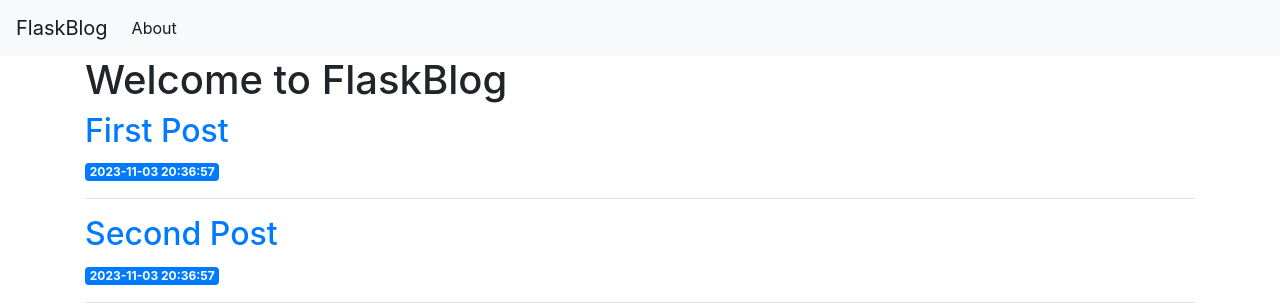
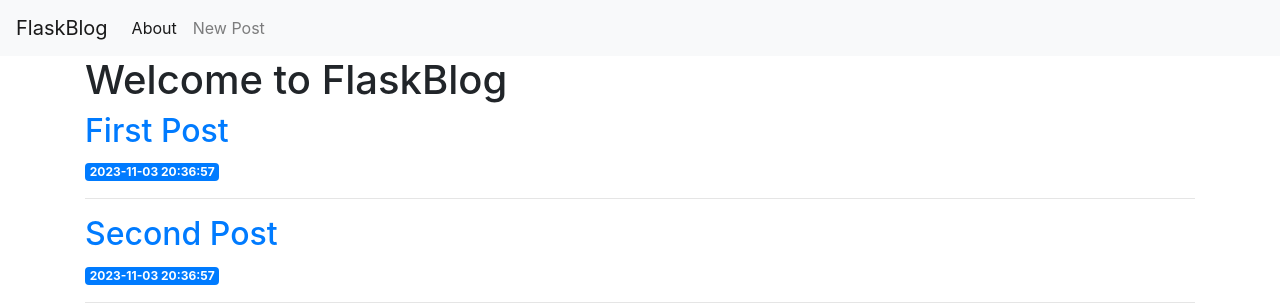
Before and after one commit to shakani/flask_blog, a Flask app: page / in a window 1280 px wide. Shown: the top 307 px of the page. Run offline with Flask 3, Linux system fonts and the light colour scheme; data comes from the database, SQL or seed files in the repository; some libraries are stand-ins or nearby versions.

Commit message:
Navlink to create post; displays flashed messages

```diff
--- a/templates/base.html
+++ b/templates/base.html
@@ -21,10 +21,16 @@
             <li class="nav-item active">
                 <a class="nav-link" href="#">About</a>
             </li>
+            <li class="nav-item">
+                <a href="{{ url_for('create') }}" class="nav-link">New Post</a>
+            </li>
             </ul>
         </div>
     </nav>
     <div class="container">
+        {% for message in get_flashed_messages() %}
+            <div class="alert alert-danger">{{ message }}</div>
+        {% endfor %}
         {% block content %} {% endblock %}
     </div>
      <!-- Optional JavaScript -->
```
